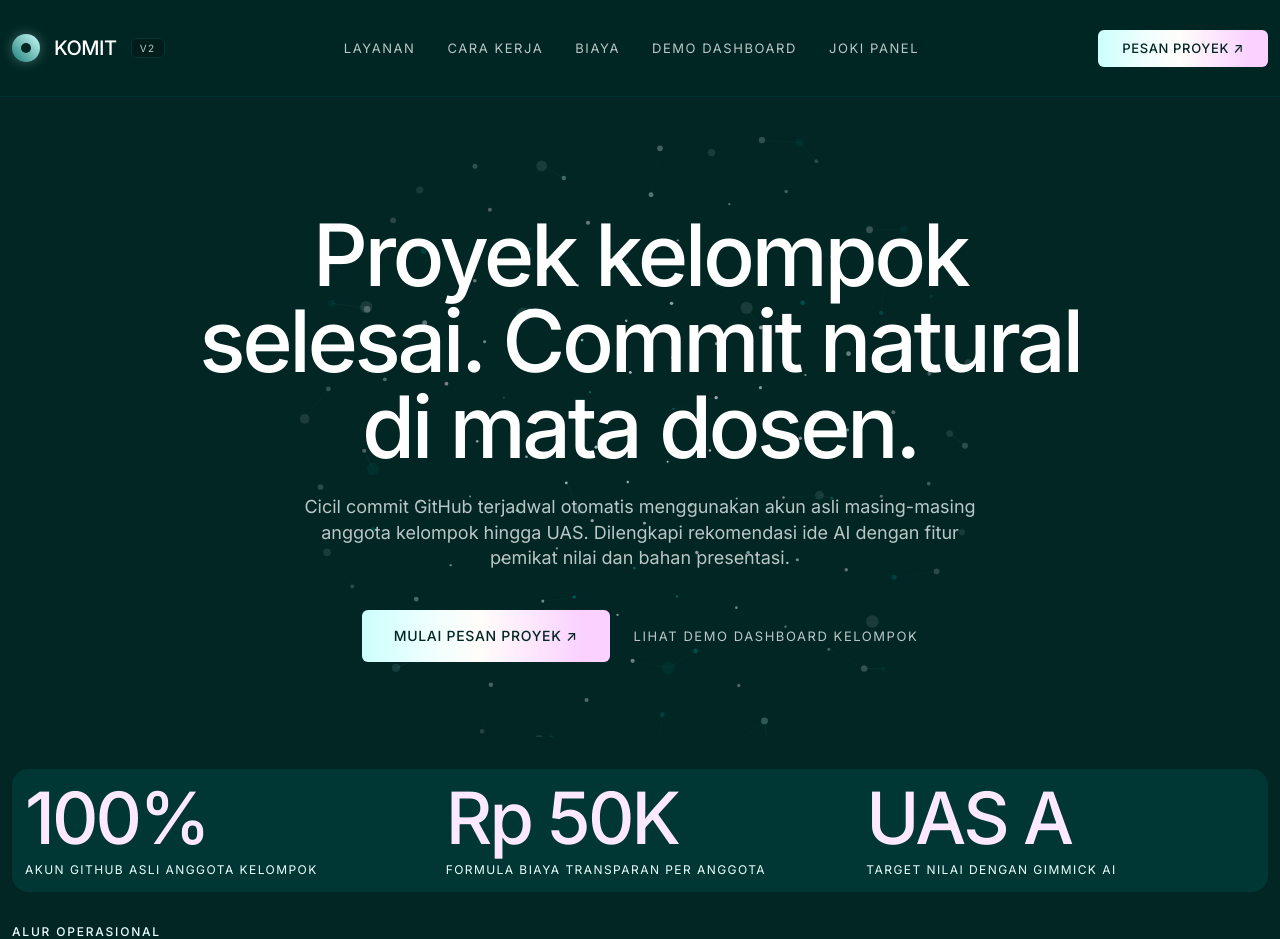
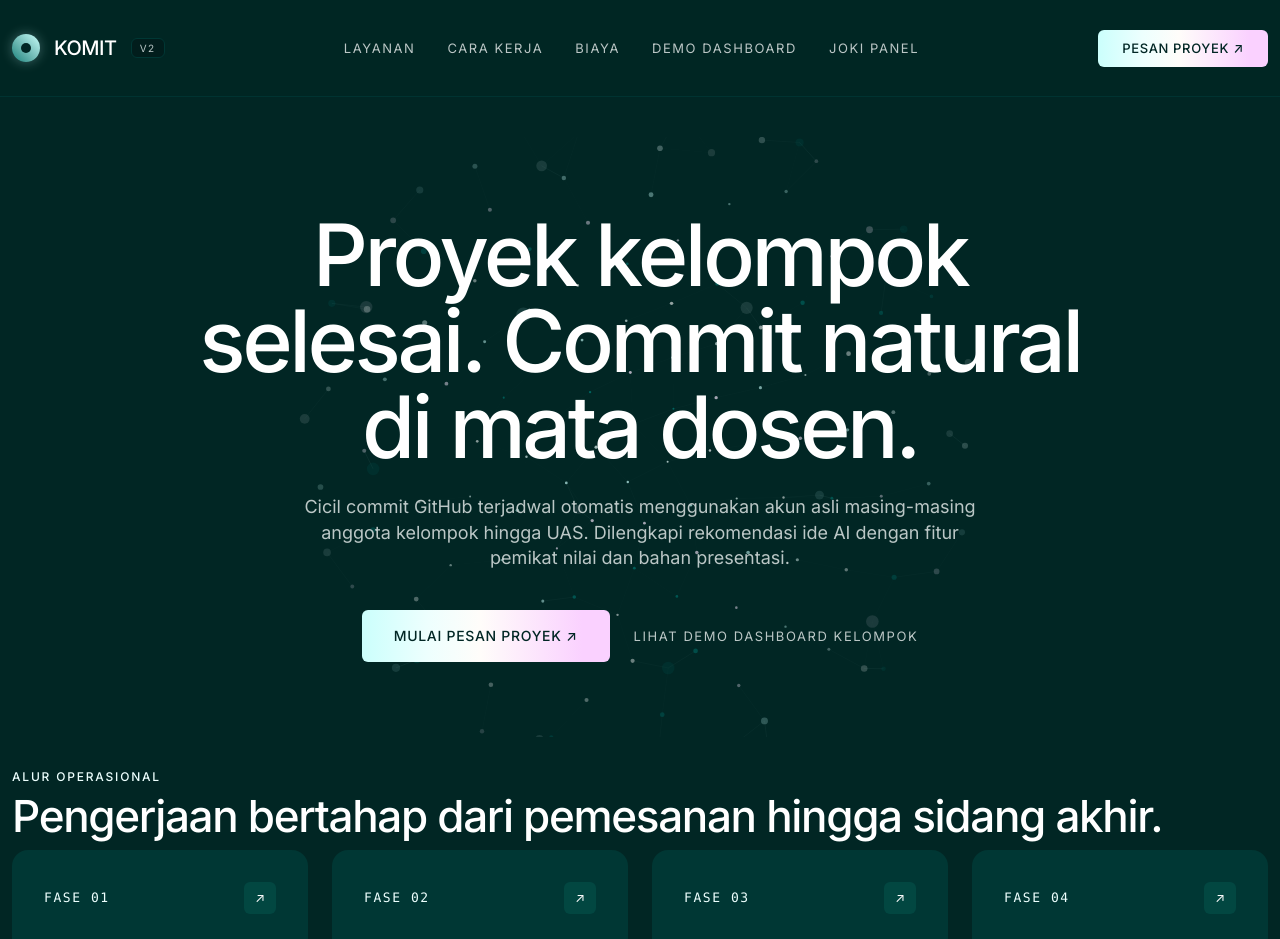
Before and after one commit to ZeaLIsHere/komit-v0.0.2, a Next.js app: page / in a window 1280 px wide. Shown: the top 939 px of the page. Built offline with nearby package versions, Linux system fonts and the light colour scheme.

Commit message:
Remove statistics counter strip

```diff
--- a/src/app/page.tsx
+++ b/src/app/page.tsx
@@ -37,34 +37,6 @@ export default function HomePage() {
             >
               Lihat Demo Dashboard Kelompok
             </Link>
-          </div>
-        </section>
-
-        {/* STATISTIC COUNTER STRIP (Lavender Phosphor #fde9ff) */}
-        <section className="grid grid-cols-1 md:grid-cols-3 gap-8 p-12 rounded-[16px] bg-[#003734] border border-[#003734]">
-          <div className="flex flex-col gap-2">
-            <span className="text-[56px] md:text-[72px] font-medium leading-[1.0] text-[#fde9ff] tracking-[-0.04em]">
-              100%
-            </span>
-            <span className="text-[12px] uppercase tracking-[0.12em] text-[#edfffe]">
-              Akun GitHub Asli Anggota Kelompok
-            </span>
-          </div>
-          <div className="flex flex-col gap-2">
-            <span className="text-[56px] md:text-[72px] font-medium leading-[1.0] text-[#fde9ff] tracking-[-0.04em]">
-              Rp 50K
-            </span>
-            <span className="text-[12px] uppercase tracking-[0.12em] text-[#edfffe]">
-              Formula Biaya Transparan Per Anggota
-            </span>
-          </div>
-          <div className="flex flex-col gap-2">
-            <span className="text-[56px] md:text-[72px] font-medium leading-[1.0] text-[#fde9ff] tracking-[-0.04em]">
-              UAS A
-            </span>
-            <span className="text-[12px] uppercase tracking-[0.12em] text-[#edfffe]">
-              Target Nilai dengan Gimmick AI
-            </span>
           </div>
         </section>
 
```
